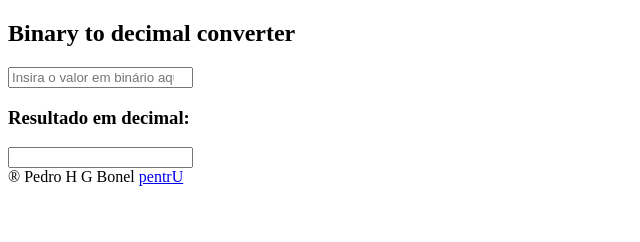
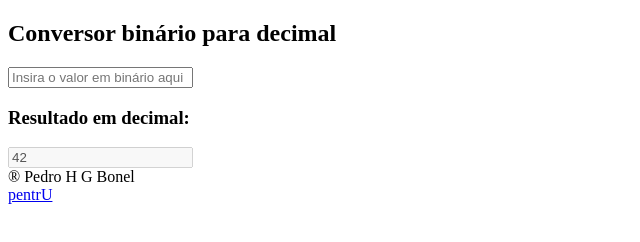
Before and after one commit to HGBPedro/binarytodecimalconverter, a plain HTML site: page index.html in a window 1280 px wide. Shown: the whole page, without its empty margins (0-640 px from the left). Drawn offline with Linux system fonts and the light colour scheme.

Commit message:
ADding classes to html page

```diff
--- a/index.html
+++ b/index.html
@@ -4,22 +4,23 @@
     <meta charset="UTF-8" />
     <meta http-equiv="X-UA-Compatible" content="IE=edge" />
     <meta name="viewport" content="width=device-width, initial-scale=1.0" />
+    <link rel='stylesheet' href='./styles.css'>
     <title>Bin2Dec</title>
   </head>
   <body>
     <header>
-      <h2>Binary to decimal converter</h2>
+      <h2>Conversor binário para decimal</h2>
     </header>
-    <div>
-      <input type="number" placeholder="Insira o valor em binário aqui">
+    <div class='div-converter'>
+      <input type="text" class='input-binary' placeholder="Insira o valor em binário aqui">
       <span>
         <h3>Resultado em decimal:</h3>
-        <input id='result'>
+        <input id='result' class='input-decimal' value='42' disabled>
       </span>
     </div>
-    <footer>
-      &reg; Pedro H G Bonel
-      <span><i class='github-logo'></i><a href="https://github.com/pentrU">pentrU</a></span>
-    </footer>
   </body>
+  <footer>
+    &reg; Pedro H G Bonel
+    <span class='github'><div class="icons8-github"></div><a href="https://github.com/pentrU">pentrU</a></span>
+  </footer>
 </html>
```
